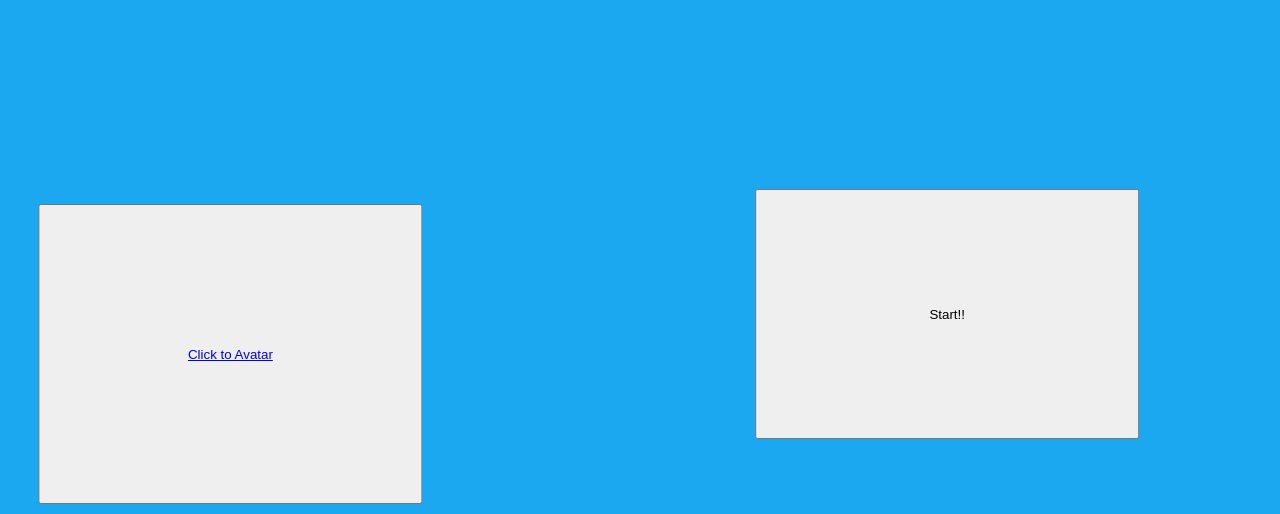
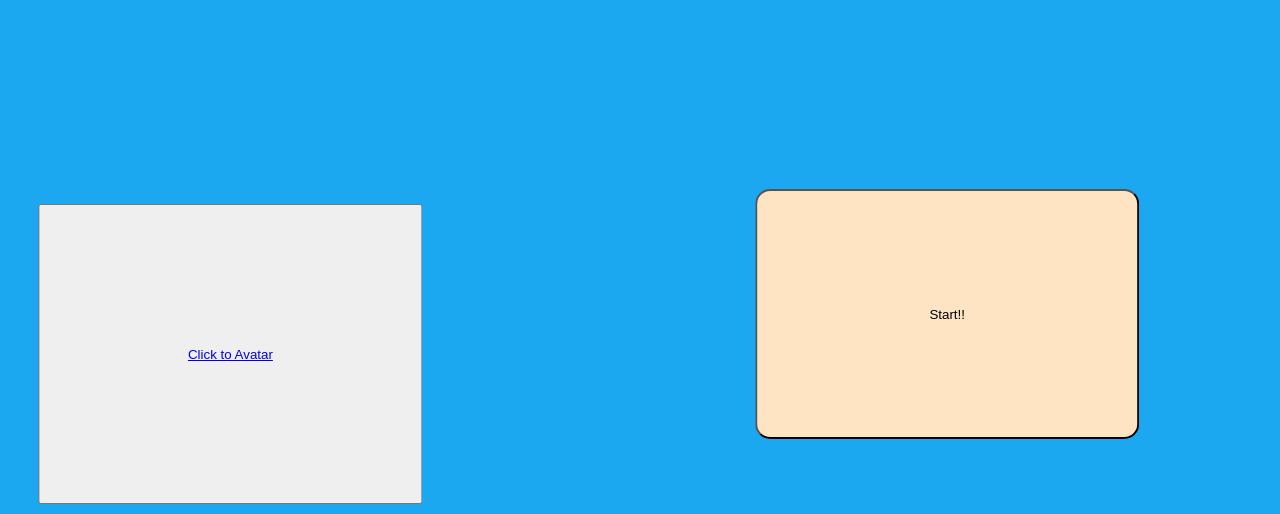
Before and after one commit to safeCCHS/safecchs.github.io, a plain HTML site: page index.html in a window 1280 px wide. Shown: the part 286-800 px from the top of the page. Drawn offline with Linux system fonts and the light colour scheme.

Commit message:
start button rounded corners and color

```diff
--- a/index.css
+++ b/index.css
@@ -27,6 +27,7 @@ button#startButton{
     bottom: 75px;
     left: 65%;
     transform: translateX(-20%);
-
+    border-radius: 15px;
+    background-color: bisque;
 
 }
```
